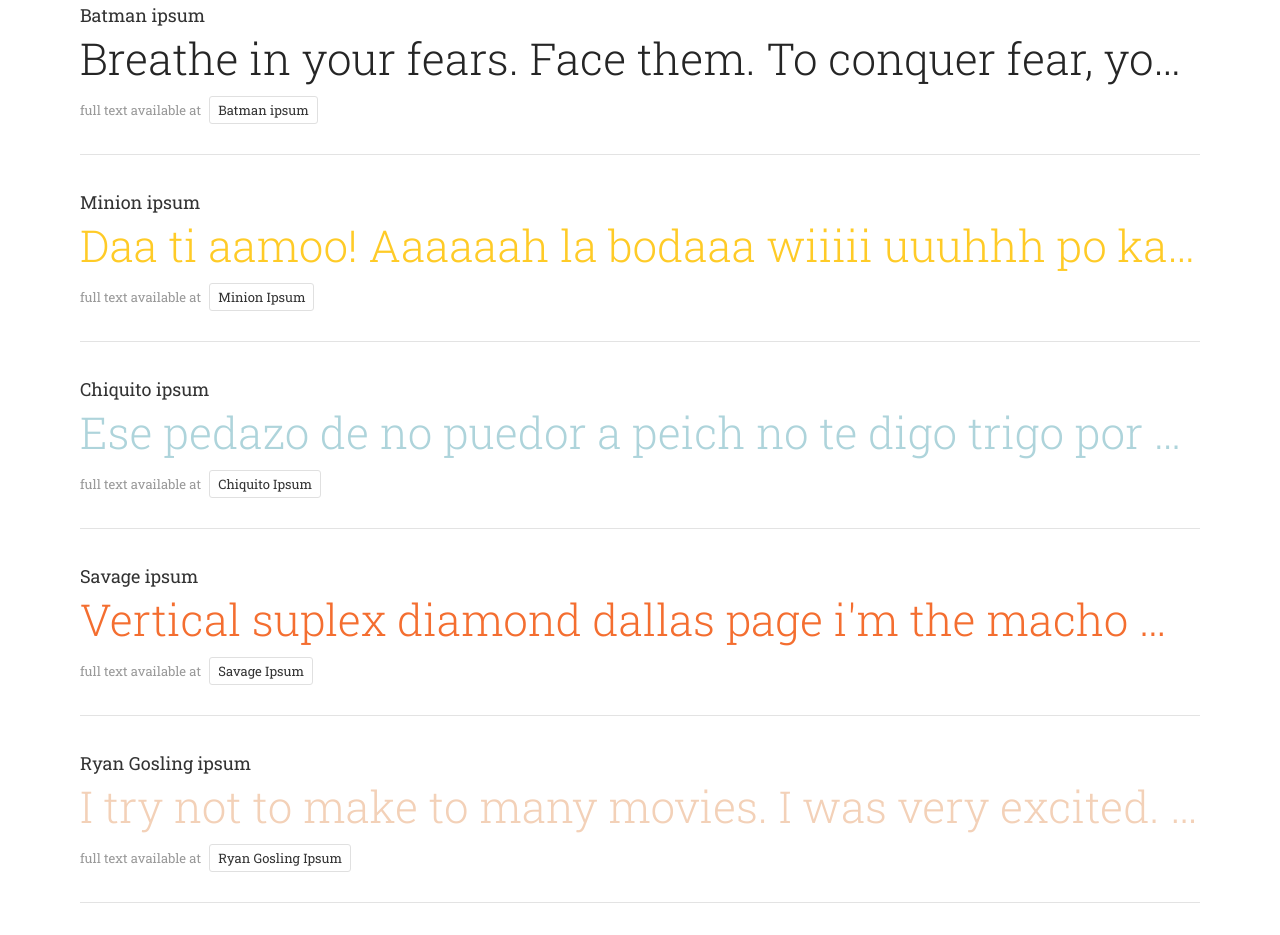
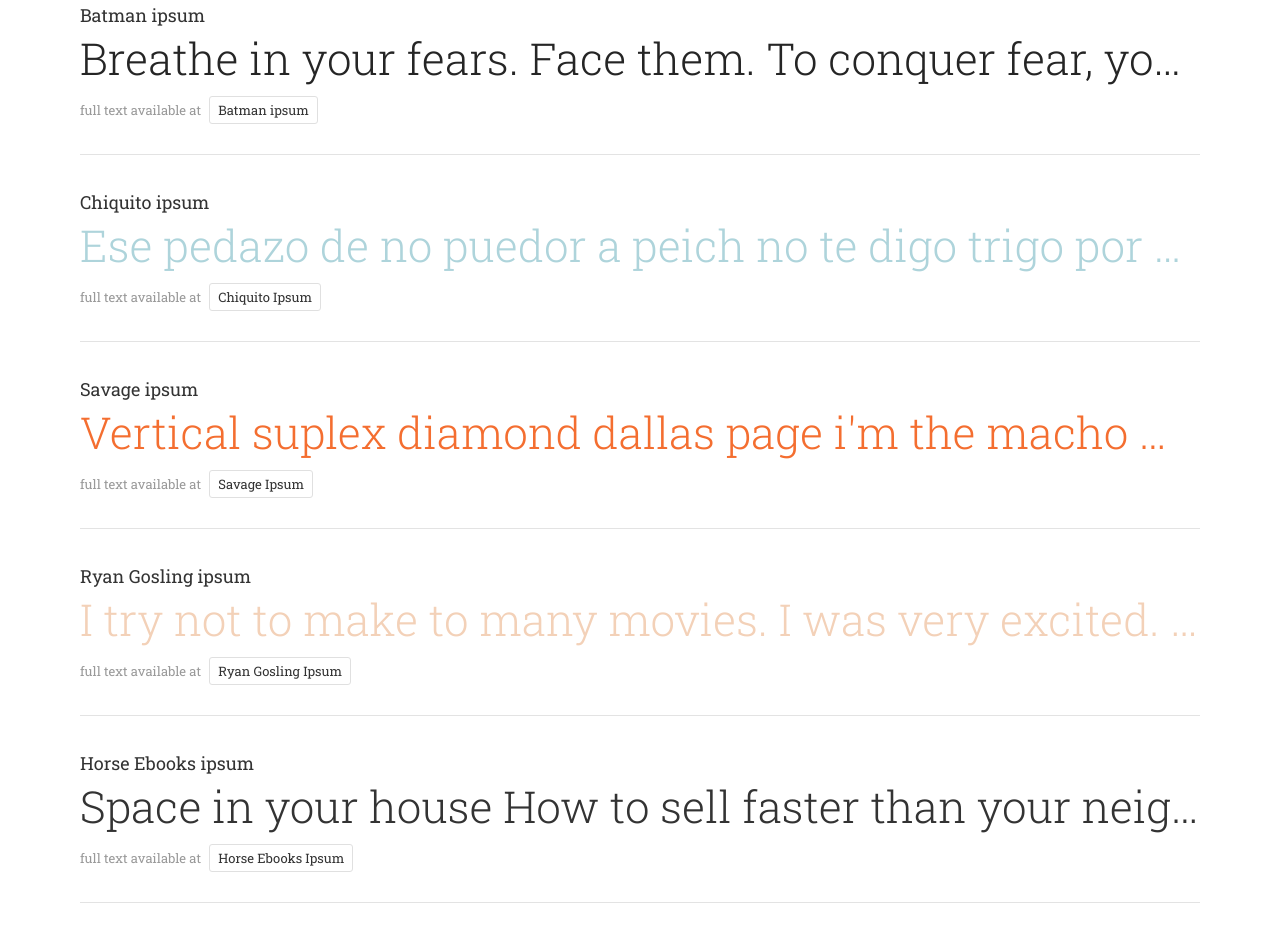
Before and after one commit to tholman/meettheipsums, a plain HTML site: page index.html in a window 1280 px wide. Shown: the part 6973-7908 px from the top of the page. Drawn offline with Linux system fonts and the light colour scheme; a web font is replaced by a local one.

Commit message:
Removed Minion Ipsum

```diff
--- a/index.html
+++ b/index.html
@@ -491,18 +491,6 @@
                     </div>
                 </li>
 
-                <!-- Minion -->
-                <li>
-                    <div class="title">Minion ipsum</div>
-                    <div class="sample" style="color: #FFCB27;">
-                        Daa ti aamoo! Aaaaaah la bodaaa wiiiii uuuhhh po kass. Hana dul sae baboiii jeje gelatooo bappleees BEE DO BEE DO BEE DO poulet tikka masala. Uuuhhh aaaaaah baboiii hahaha hana dul sae.
-                    </div>
-                    <div class="link">
-                        <span>full text available at</span>
-                        <a href="http://www.minionsipsum.com/" target="_blank">Minion Ipsum</a>
-                    </div>
-                </li>
-
                 <!-- Chiquito -->
                 <li>
                     <div class="title">Chiquito ipsum</div>
```
